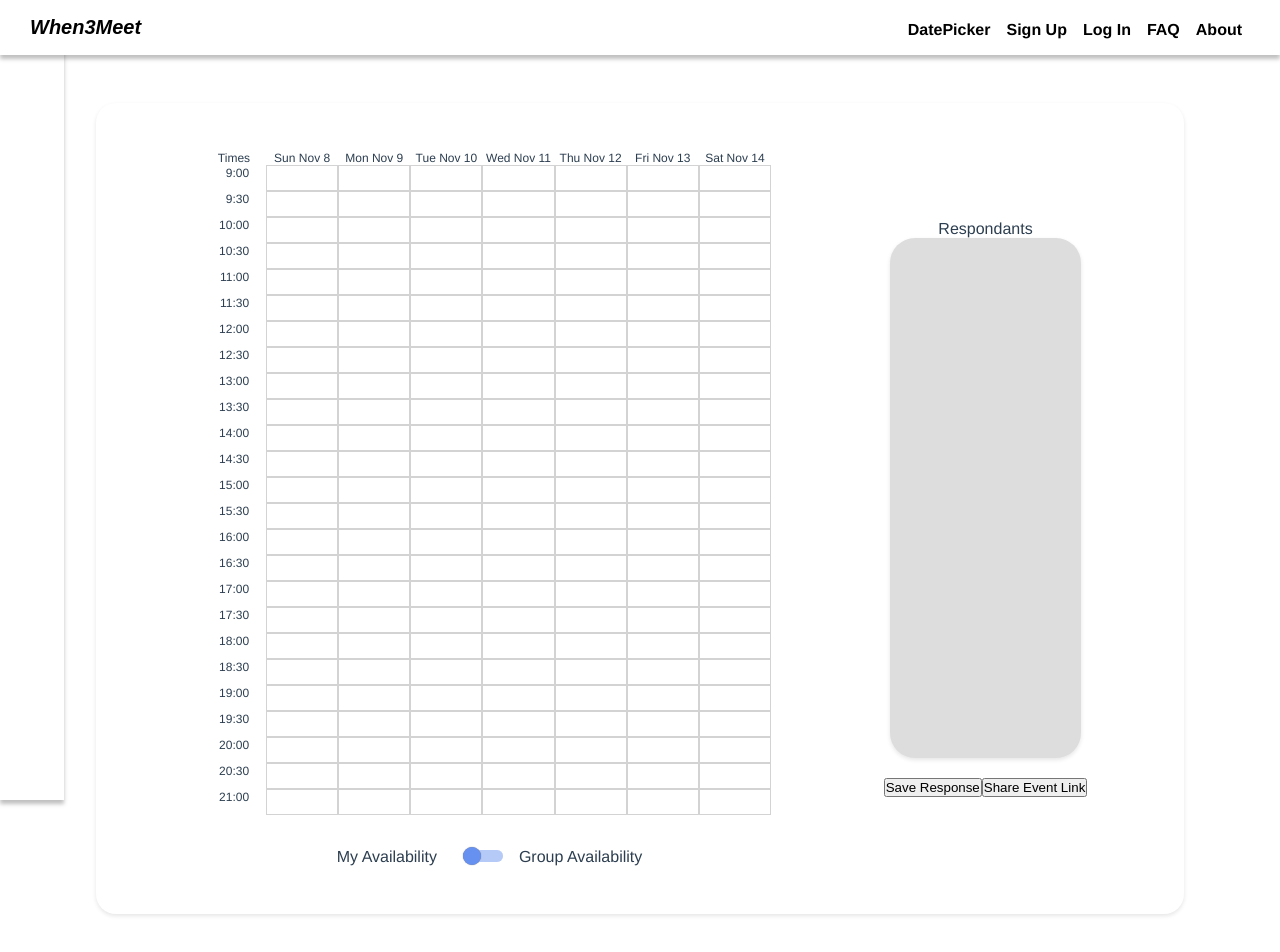
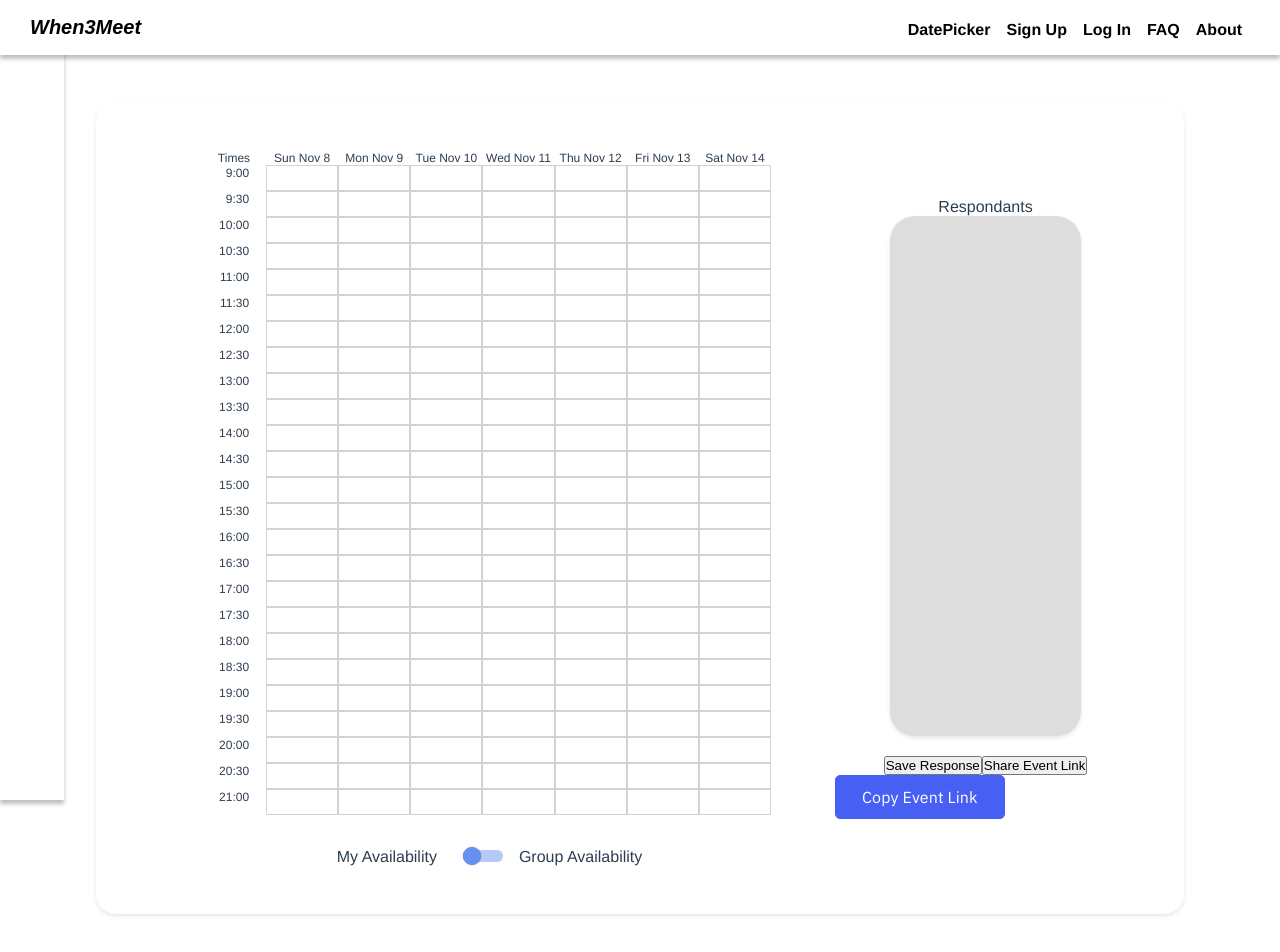
Before and after one commit to ubclaunchpad/HappyHour, a Vue app in the folder frontend/: page / in a window 1280 px wide. Shown: the top 952 px of the page. Built offline with nearby package versions, Linux system fonts and the light colour scheme.

Commit message:
AppButton implemented

```diff
--- a/frontend/src/components/AccountInfo.vue
+++ b/frontend/src/components/AccountInfo.vue
@@ -10,13 +10,19 @@
   <div>
     <button @click="increment">Save Response</button>
     <button @click="decrement">Share Event Link</button>
+    <AppButton text="Copy Event Link" />
   </div>
 </template>
 
 <script lang="ts">
 import { defineComponent } from "vue";
+import AppButton from "@/components/AppButton.vue";
 
-export default defineComponent({});
+export default defineComponent({
+  components: {
+    AppButton
+  }
+});
 </script>
 
 <style>
--- /dev/null
+++ b/frontend/src/components/AppButton.vue
@@ -0,0 +1,37 @@
+<template>
+  <button class="button">{{ text }}</button>
+</template>
+
+<script lang="ts">
+import { defineComponent } from "vue";
+export default defineComponent({
+  name: "AppButton",
+  props: {
+    text: String
+  }
+});
+</script>
+
+<!-- Add "scoped" attribute to limit CSS to this component only -->
+<style scoped>
+@import url("https://fonts.googleapis.com/css2?family=IBM+Plex+Sans&display=swap");
+
+.button {
+  background: rgb(71, 96, 243);
+  border: 1px solid rgb(71, 96, 243);
+  box-sizing: border-box;
+  border-radius: 5px;
+  padding: 9px 26px;
+
+  font-family: "IBM Plex Sans", sans-serif;
+  font-style: normal;
+  font-weight: normal;
+  font-size: 16px;
+  line-height: 24px;
+  display: flex;
+  align-items: center;
+  letter-spacing: 0.12px;
+
+  color: rgb(255, 255, 255);
+}
+</style>
```
